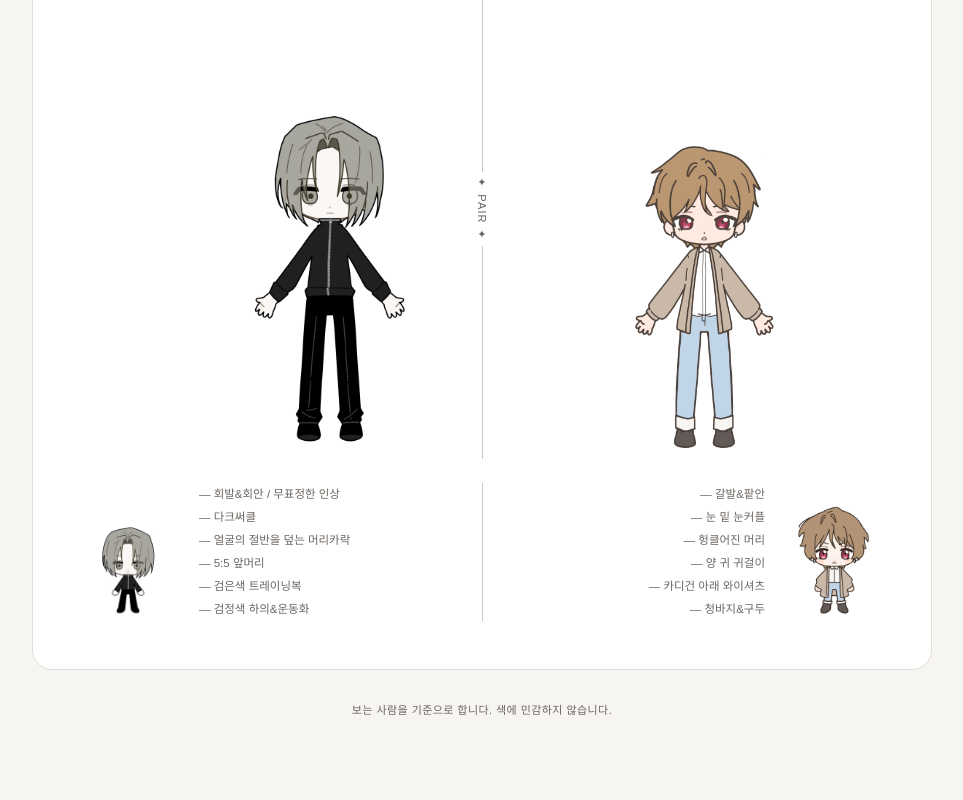
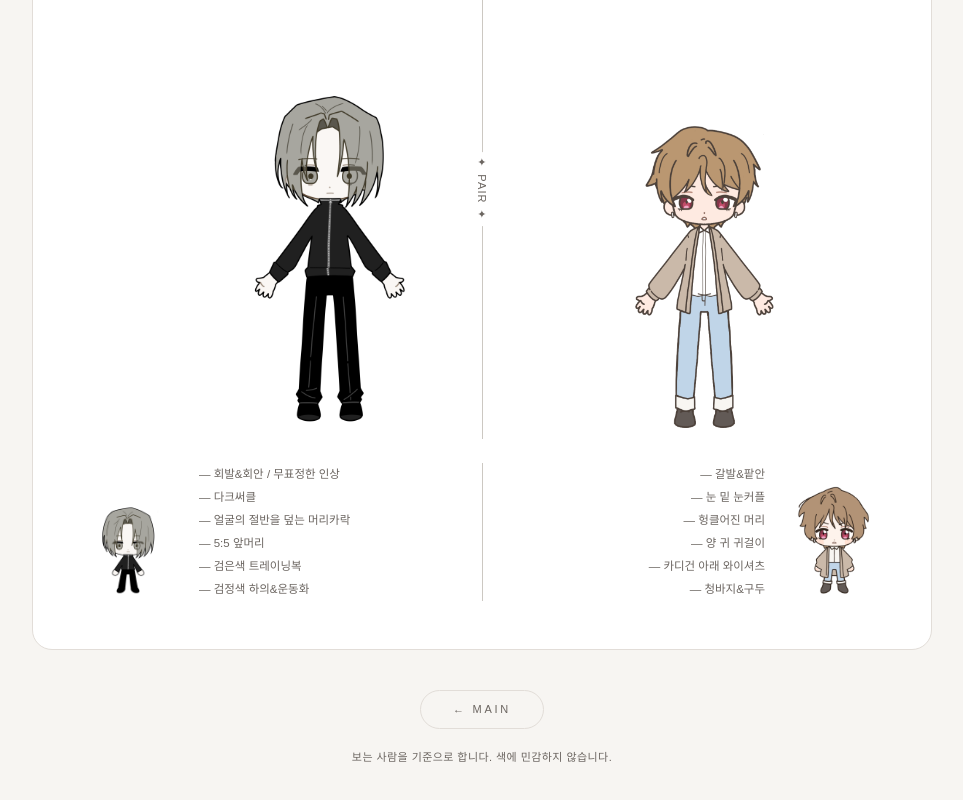
Before and after one commit to GrullmanHetche/chunghye, a Next.js app: page /profile in a window 1280 px wide. Shown: the part 576-1376 px from the top of the page, without its empty margins (158-1121 px from the left). Built offline with nearby package versions, Linux system fonts and the light colour scheme.

Commit message:
Update page.tsx

```diff
--- a/app/profile/page.tsx
+++ b/app/profile/page.tsx
@@ -148,7 +148,7 @@ export default function ProfilePage() {
           </div>
 
           {/* ── 2행: 바게트 이미지 (같은 행, 발끝 정렬) ── */}
-          <div style={{ display: "flex", gap: 0, alignItems: "flex-end", marginTop: 32 }}>
+          <div style={{ display: "flex", gap: 0, alignItems: "flex-end", marginTop: 12 }}>
 
             {/* A 바게트 */}
             <div style={{ flex: 1, position: "relative", height: 500 }}>
@@ -203,9 +203,37 @@ export default function ProfilePage() {
 
         </div>
 
-        <p style={{ textAlign: "center", marginTop: 32, fontSize: 11, color: "var(--muted)", letterSpacing: "0.04em" }}>
-          보는 사람을 기준으로 합니다. 색에 민감하지 않습니다.
-        </p>
+        <div style={{ textAlign: "center", marginTop: 40 }}>
+          <a
+            href="/"
+            style={{
+              display: "inline-block",
+              padding: "10px 32px",
+              fontSize: 11,
+              letterSpacing: "0.25em",
+              textTransform: "uppercase",
+              color: "var(--muted)",
+              border: "1px solid var(--border)",
+              borderRadius: 999,
+              textDecoration: "none",
+              fontFamily: font,
+              transition: "all .2s",
+            }}
+            onMouseEnter={(e) => {
+              e.currentTarget.style.color = "var(--fg)";
+              e.currentTarget.style.borderColor = "var(--divider)";
+            }}
+            onMouseLeave={(e) => {
+              e.currentTarget.style.color = "var(--muted)";
+              e.currentTarget.style.borderColor = "var(--border)";
+            }}
+          >
+            ← Main
+          </a>
+          <p style={{ marginTop: 20, fontSize: 11, color: "var(--muted)", letterSpacing: "0.04em" }}>
+            보는 사람을 기준으로 합니다. 색에 민감하지 않습니다.
+          </p>
+        </div>
       </main>
     </>
   );
```
